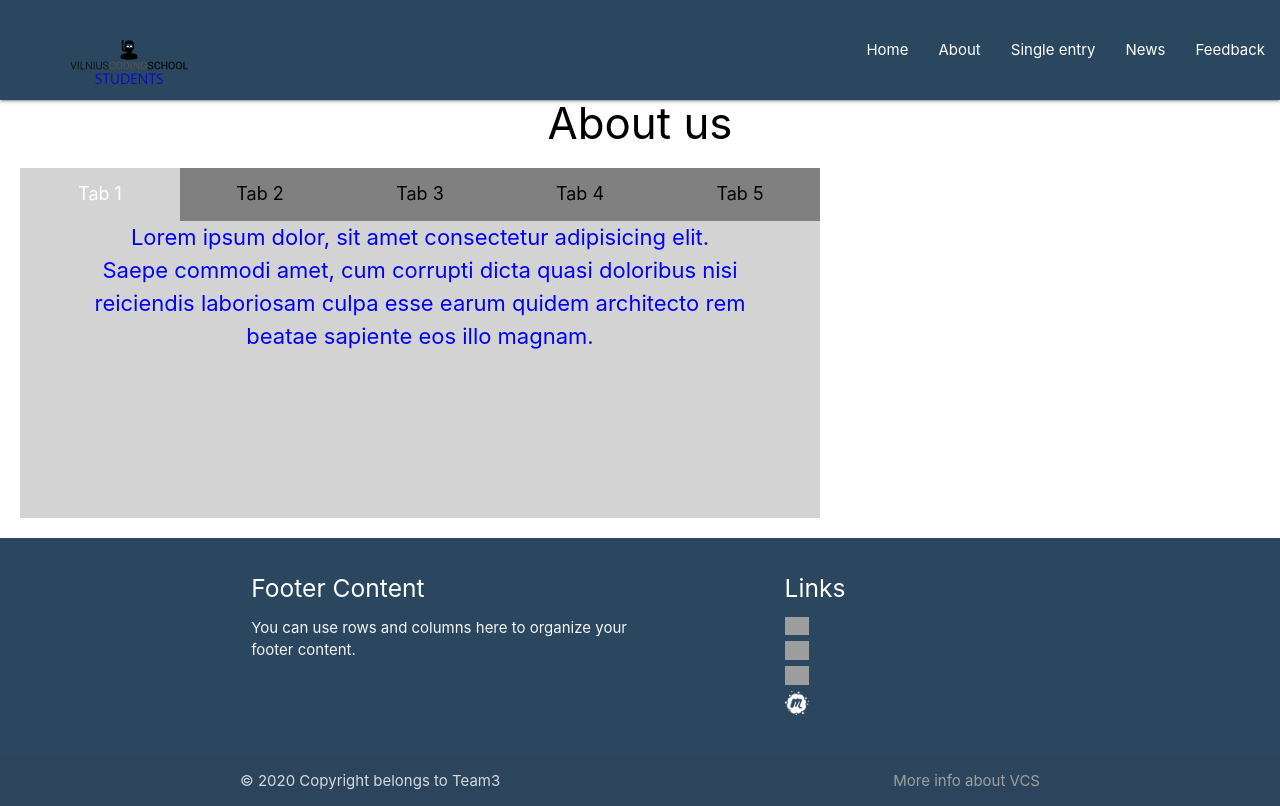
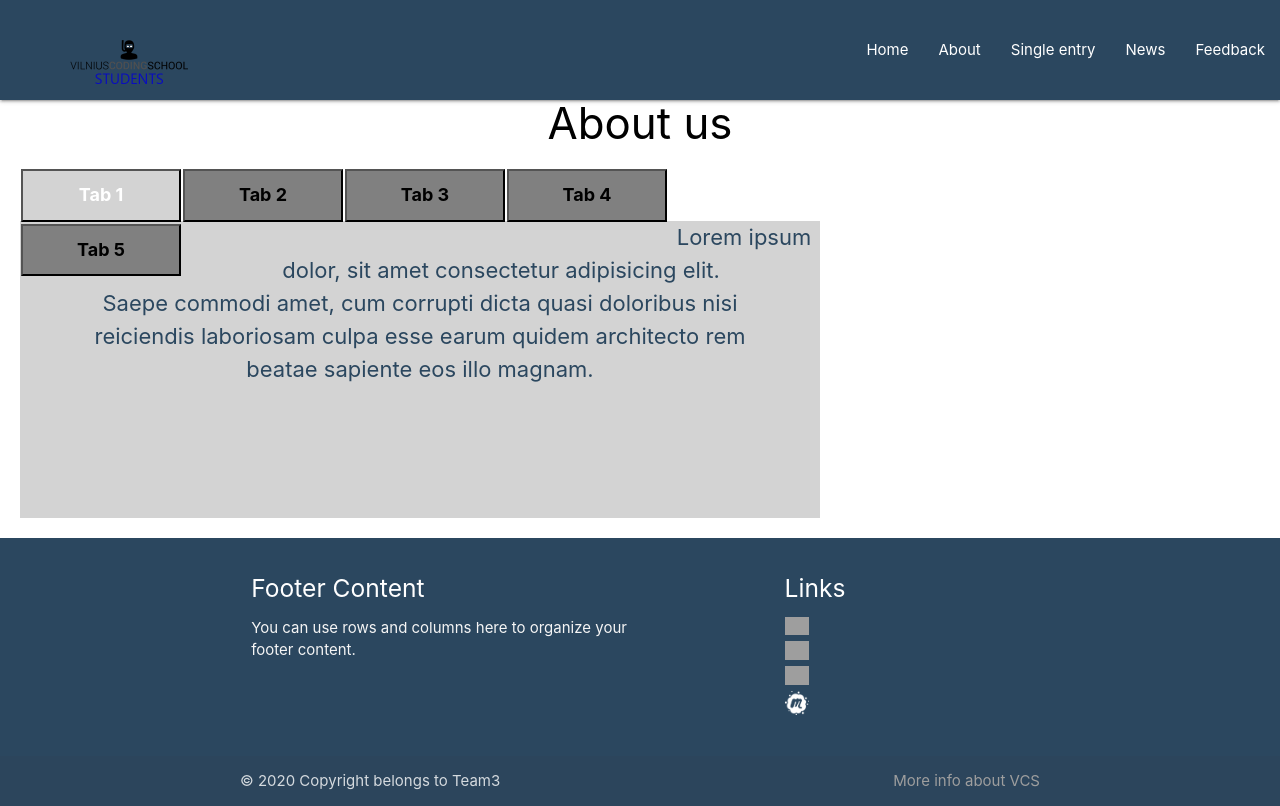
Before and after one commit to Arturasrom/grupe3, a PHP site: page /about.php in a window 1280 px wide. Run offline with PHP 8.4, Linux system fonts and the light colour scheme; grey boxes are pictures that could not be loaded.

Commit message:
galutinis siandienos rezultatas

```diff
--- a/styles/style.css
+++ b/styles/style.css
@@ -111,24 +111,24 @@ h3{
     width: 20%;
     height: 100%;
     float: left;
-    border: none;
+    margin: 1px;
     outline: none;
     cursor: pointer;
     padding: 10px;
     font-size: 18px;
+    font-weight: bold;
     background-color: grey;
 }
 
 .tabContainer .buttonContainer button:hover {
-    background-color: mediumblue;
+    background-color: #2b475f;
 }
 
 .tabContainer .tabPanel {
     height: 85%;
-    background-color: slategray;
-    color: blue;
+    background-color: lightgray;
+    color: #2b475f;
     text-align: center;
-
     box-sizing: border-box;
     font-size: 22px;
     display: none;
```
